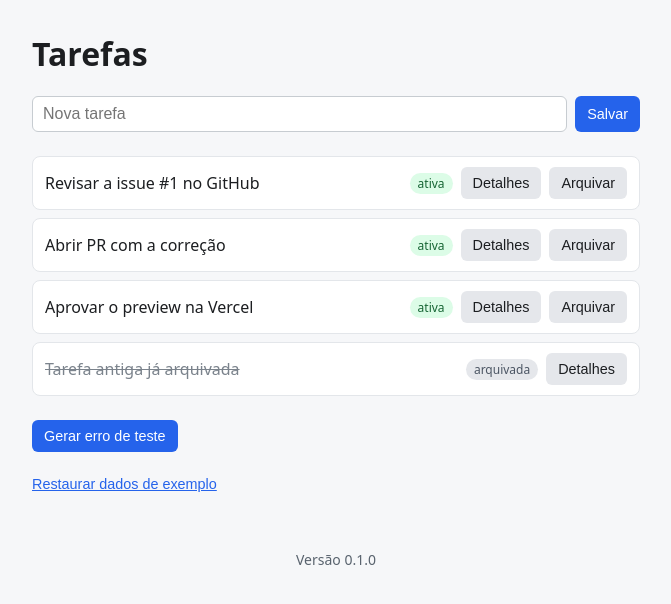
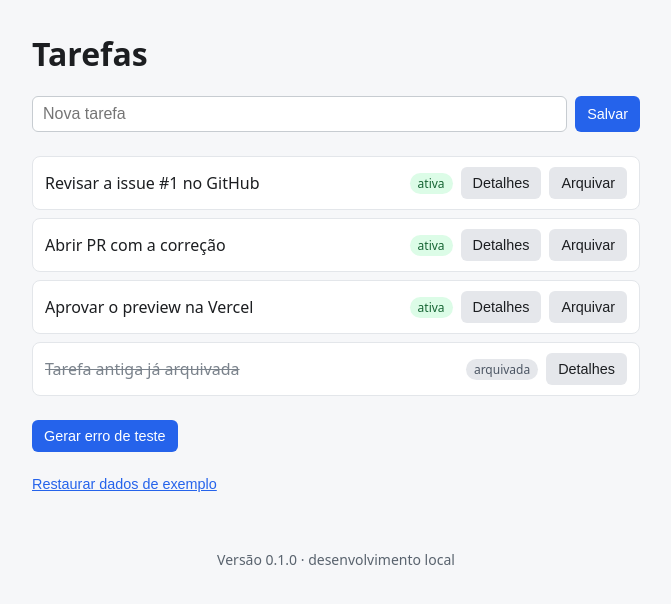
Before and after one commit to Alorencatto/curso-app-tarefas, a Next.js app: page / in a window 1280 px wide. Shown: the top 604 px of the page, without its empty margins (304-975 px from the left). Built offline with nearby package versions, Linux system fonts and the light colour scheme.

Commit message:
feat: vincula versão ao commit do deploy
Co-authored-by: OpenBot <335604065+openbotgit[bot]@users.noreply.github.com>

```diff
--- a/app/version.tsx
+++ b/app/version.tsx
@@ -1,9 +1,25 @@
 import packageJson from "../package.json";
 
 export default function VersionLabel() {
+  const commitSha = process.env.NEXT_PUBLIC_GIT_COMMIT_SHA;
+  const validCommitSha = commitSha && /^[a-f0-9]{40}$/i.test(commitSha)
+    ? commitSha
+    : undefined;
+
   return (
     <footer className="app-version" aria-label="Versão da aplicação">
-      Versão {packageJson.version}
+      Versão {packageJson.version} · {validCommitSha ? (
+        <a
+          href={`https://github.com/Alorencatto/curso-app-tarefas/commit/${validCommitSha}`}
+          target="_blank"
+          rel="noreferrer"
+          aria-label={`Commit ${validCommitSha}`}
+        >
+          {validCommitSha.slice(0, 7)}
+        </a>
+      ) : (
+        "desenvolvimento local"
+      )}
     </footer>
   );
 }
--- a/next.config.ts
+++ b/next.config.ts
@@ -1,7 +1,11 @@
 import type { NextConfig } from "next";
 import { withSentryConfig } from "@sentry/nextjs/config";
 
-const nextConfig: NextConfig = {};
+const nextConfig: NextConfig = {
+  env: {
+    NEXT_PUBLIC_GIT_COMMIT_SHA: process.env.VERCEL_GIT_COMMIT_SHA,
+  },
+};
 
 // O upload de source maps só acontece se SENTRY_AUTH_TOKEN existir no build.
 // Sem ele (ou sem DSN), o build e o app funcionam normalmente.
```
Also changed, not shown: 1 other file (tests, documents, lock files or other folders).
